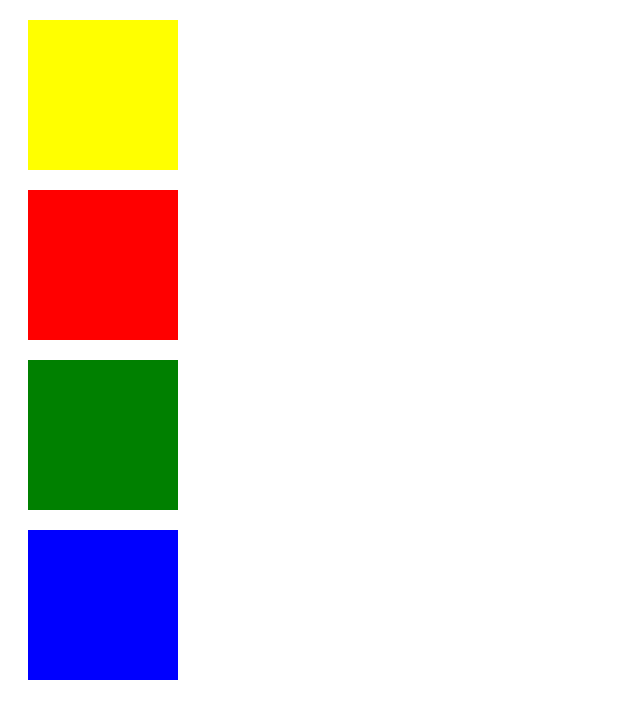
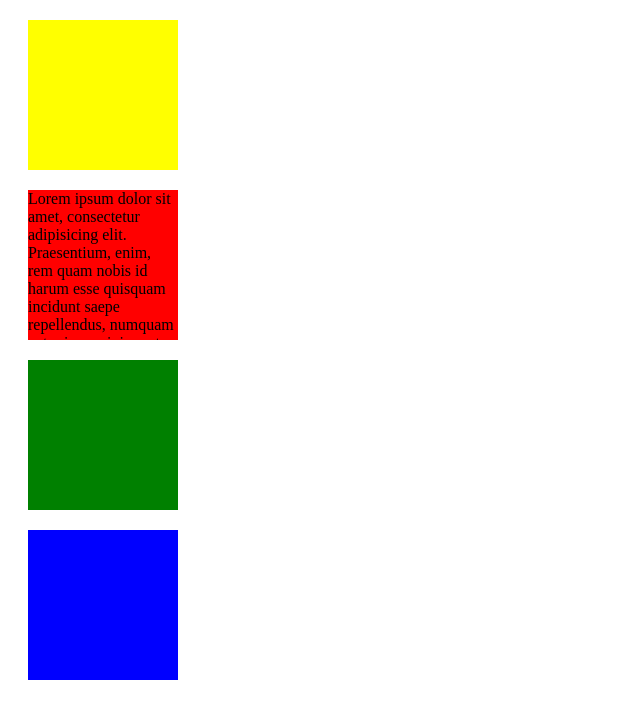
Before and after one commit to marcin11121991/cssrozszerzony, a plain HTML site: page efektprzejscia/index.html in a window 1280 px wide. Shown: the whole page, without its empty margins (0-640 px from the left). Drawn offline with Linux system fonts and the light colour scheme.

Commit message:
overflow mega style

```diff
--- a/efektprzejscia/css/style.css
+++ b/efektprzejscia/css/style.css
@@ -17,10 +17,13 @@
 #box1 {
     background-color: red;
     transition: width 2s;
+    overflow: hidden;
 }
 
 #box1:hover {
-    width:300px;
+    width:400px;
+
+
 }
 
 #box2 {
--- a/efektprzejscia/index.html
+++ b/efektprzejscia/index.html
@@ -7,7 +7,7 @@
 </head>
 <body>
     <div id="colors" class="box"></div>
-    <div id="box1" class="box box-width"></div>
+    <div id="box1" class="box box-width">Lorem ipsum dolor sit amet, consectetur adipisicing elit. Praesentium, enim, rem quam nobis id harum esse quisquam incidunt saepe repellendus, numquam aut minus minima ut tempore accusantium veniam. Nisi fugit excepturi dignissimos iure voluptatem minus quae molestiae inventore vero eligendi.</div>
     <div id="box2" class="box box-height"></div>
     <div id="box3" class="box box-width-height"></div>
 </body>
```
